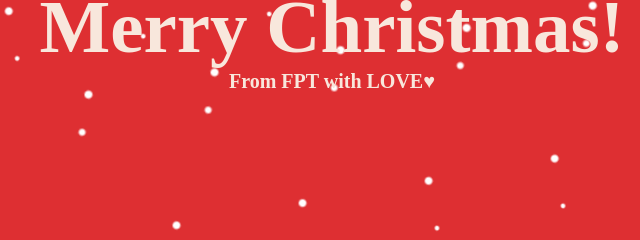
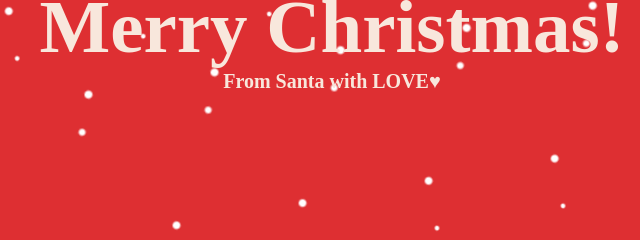
Before and after one commit to tmctuyen201/christmas, a plain HTML site: page Christmas.html in a window 1280 px wide. Both pictures are taken after a click on the element "Nhấn vào thư nhé !!!". Shown: the part 546-786 px from the top of the page, 308-948 px from the left. Drawn offline with Linux system fonts and the light colour scheme; a web font is replaced by a local one.

Commit message:
change name

```diff
--- a/Christmas.html
+++ b/Christmas.html
@@ -144,6 +144,7 @@
         top: 12px;
         border-radius: 50%;
         box-shadow: inset -8px -1px 0px -5px rgba(0, 0, 0, 0.05);
+
     }
 
     .santa .head .face .redhat .redpart:after {
@@ -1073,7 +1074,7 @@
    <div class="christmas" >
     <div class="message">
         <h1>Merry Christmas!</h1>
-        <h2>From FPT with LOVE♥</h2>
+        <h2>From Santa with LOVE♥</h2>
     </div>
     <div class="window ">
         <div class="santa">
```
